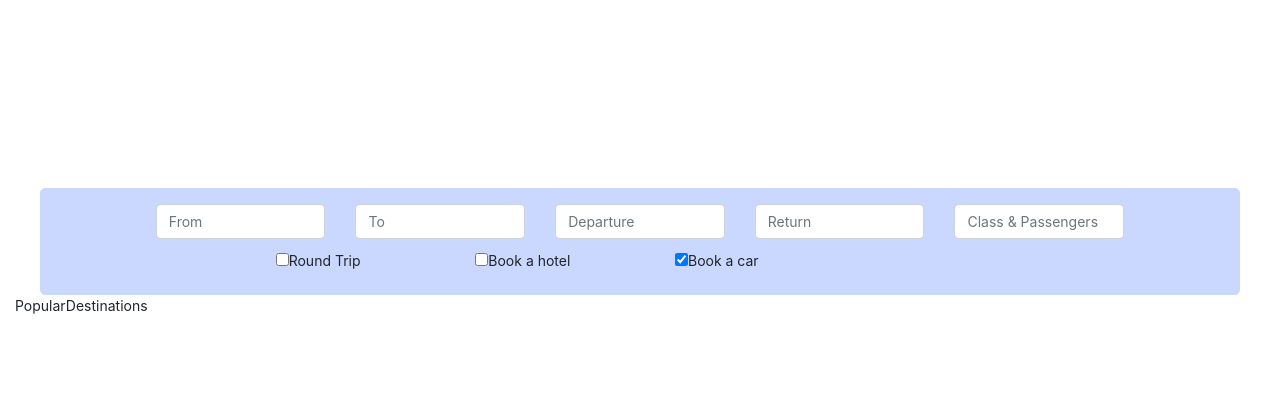
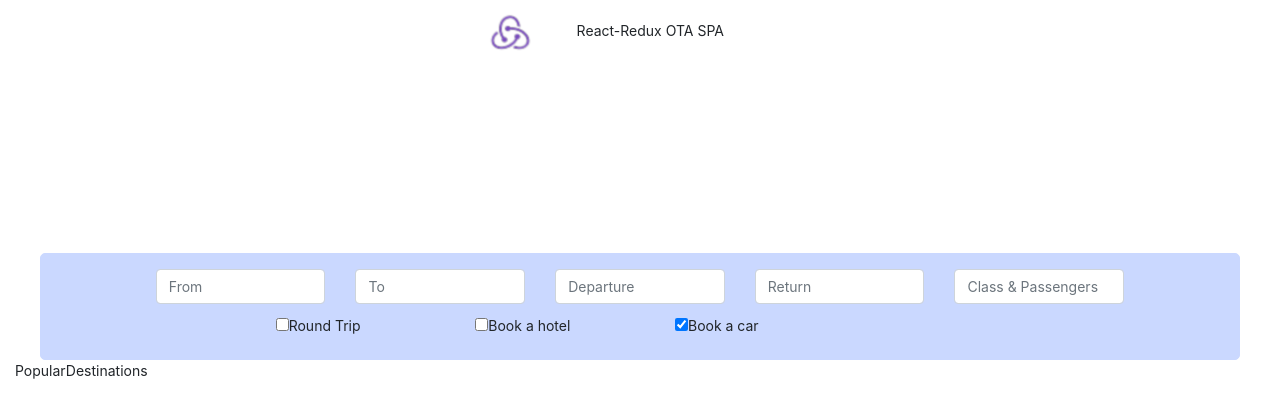
Before and after one commit to MrRisoni/otaredux, a React (Create React App) app: page / in a window 1280 px wide. Shown: the top 418 px of the page. Built offline with nearby package versions, Linux system fonts and the light colour scheme; what react-router-redux would draw is missing.

Commit message:
header footer

```diff
--- /dev/null
+++ b/src/DefaultLayout.js
@@ -0,0 +1,17 @@
+import React, {Component} from 'react';
+import {BrowserRouter, Route} from 'react-router-dom';
+import Header from "./Header";
+
+const DefaultLayout = ({component: Component, ...rest}) => {
+    return (
+        <Route {...rest} render={matchProps => (
+            <div className="DefaultLayout">
+                <div className="Header"><Header/></div>
+                <Component {...matchProps} />
+            </div>
+        )} />
+    )
+};
+
+
+export default DefaultLayout;
--- /dev/null
+++ b/src/Header.js
@@ -0,0 +1,14 @@
+import React from 'react';
+
+const Header = function (props) {
+    return (
+        <div className="row">
+            <div className="col-4"></div>
+            <div className="col-4">
+                <img src="/logos/ReduxLogo.png"/> React-Redux OTA SPA
+            </div>
+        </div>
+    )
+};
+
+export default Header;
--- a/src/index.js
+++ b/src/index.js
@@ -8,6 +8,7 @@ import {syncHistoryWithStore, routerReducer} from 'react-router-redux'
 import {combineReducers} from 'redux'
 import {Provider} from 'react-redux';
 
+import DefaultLayout from './DefaultLayout';
 
 import {currentCurrencyReducer, getCurrenciesReducer} from './reducers/common/currencies';
 
@@ -56,19 +57,25 @@ let store = createStore(combineReducers({
 );
 
 
+
+
 ReactDOM.render(
     <Provider store={store}>
         <BrowserRouter>
             <div>
-                <Route exact path="/" component={Home}/>
-                <Route exact path="/bus"  render={()=><MasterApp product="bus"/>}/>
-                <Route exact path="/air"  render={()=><MasterApp product="air"/>}/>
-                <Route exact path="/hotel"  render={()=><MasterApp product="hotel"/>}/>
-                <Route exact path="/ship"  render={()=><MasterApp product="ship"/>}/>
-                <Route exact path="/train"  render={()=><MasterApp product="train"/>}/>
+                <DefaultLayout exact path="/" component={Home}/>
+                <DefaultLayout exact path="/air" component={()=><MasterApp product="bus"/>}/>
+                <DefaultLayout exact path="/ship" component={()=><MasterApp product="ship"/>}/>
             </div>
         </BrowserRouter>
     </Provider>,
     document.getElementById('root')
 );
 registerServiceWorker();
+
+
+/*
+<Route exact path="/bus"  render={()=><MasterApp product="bus"/>}/>
+<Route exact path="/hotel"  render={()=><MasterApp product="hotel"/>}/>
+<Route exact path="/train"  render={()=><MasterApp product="train"/>}/>
+*/
```
Also changed, not shown: public/logos/ReduxLogo.png (added).
